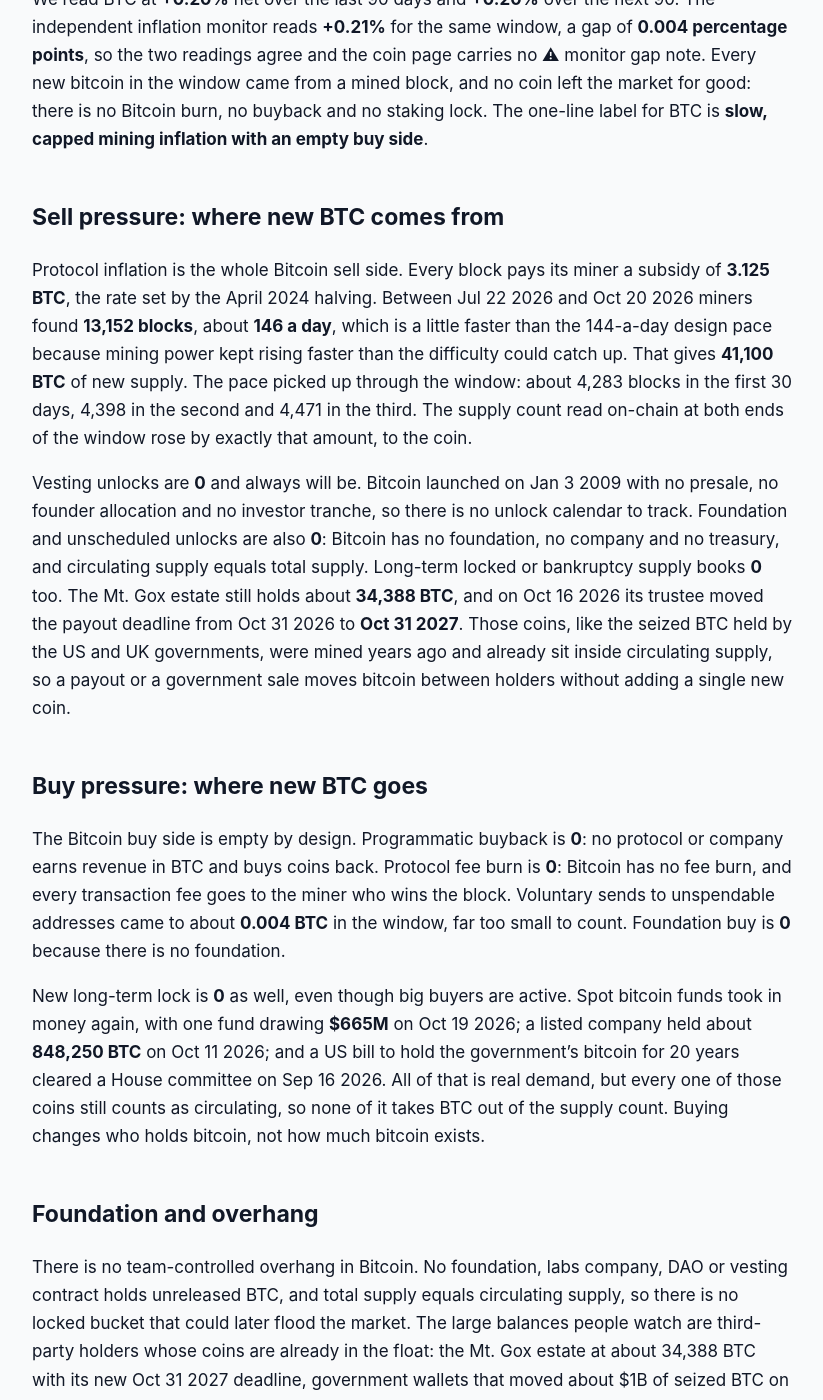
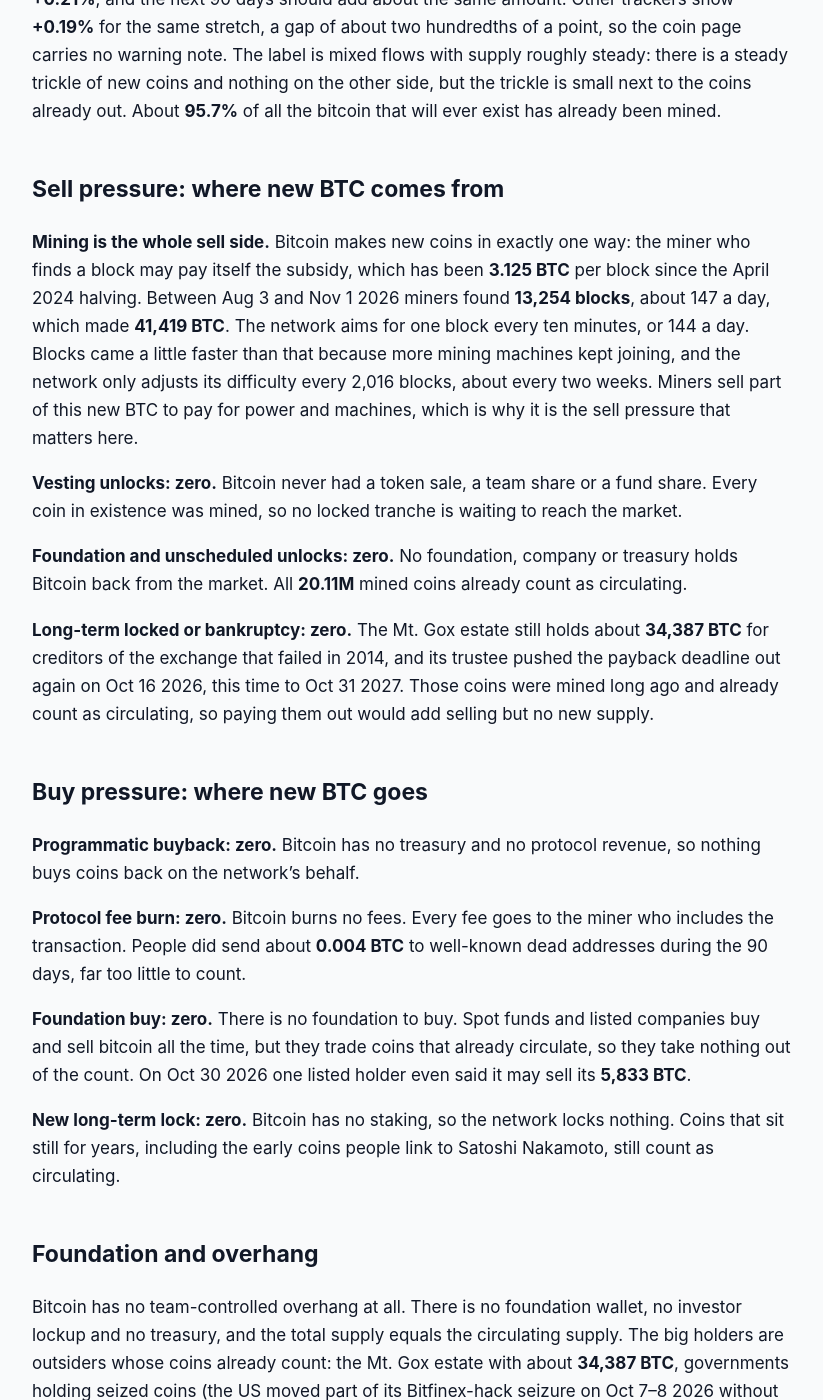
Before and after one commit to jeevansongmy-spec/mrnasdog-articles, a Jekyll site: the page built from crypto/btc-pressure-framework.md, in a window 1280 px wide and 1400 px high, scrolled down 574 px. Shown: the whole window, without its empty margins (228-1051 px from the left). Built offline with Jekyll 4.4.1, drawn with Linux system fonts in a browser that asks for light colours; some of the changed text lies outside the part shown.

Commit message:
publish: crypto/btc-pressure-framework

```diff
--- a/crypto/btc-pressure-framework.md
+++ b/crypto/btc-pressure-framework.md
@@ -1,6 +1,6 @@
 ---
-title:         "BTC Inflation Analysis · October 2026 · Mixed flows · supply roughly steady"
-description:   "BTC supply is roughly steady: miners got 41,100 new BTC in 90 days at 3.125 a block, with no burn or buyback. Net +0.20%, the same next, under a 21M cap."
+title:         "BTC Inflation Analysis · November 2026 · Mixed flows · supply roughly steady"
+description:   "BTC supply is roughly steady: miners got 41,419 new BTC in 90 days at 3.125 a block, with no burn or buyback. Net +0.21%, the same next, under a 21M cap."
 canonical_url: "https://mrnasdog.com/research/btc/inflation"
 tags:          ["crypto", "btc", "bitcoin", "proof-of-work"]
 published:     true
@@ -11,52 +11,58 @@ published:     true
 This is the long supply read. For the signal, the price drivers and the questions people ask about Bitcoin, see [mrnasdog.com/research/btc](https://mrnasdog.com/research/btc).
 
 
-# BTC Inflation Analysis · October 2026 · Mixed flows · supply roughly steady
+# BTC Inflation Analysis · November 2026 · Mixed flows · supply roughly steady
 
-Bitcoin supply grows by a small, fixed trickle and nothing ever shrinks it. In the 90 days to Oct 20 2026, BTC miners were paid **41,100 BTC** in new coins, while buybacks, fee burns and locks removed **0 BTC**, so net supply rose **+0.20%**, and the MrNasDog Pressure Framework projects the same **+0.20%** for the next 90 days. With **20.10M** of the **21M** hard cap already mined, the Bitcoin halving schedule, not any team or treasury, decides how much new BTC reaches the market.
+Bitcoin supply is roughly steady. The only source of new BTC is the block subsidy: every block pays its miner **3.125 BTC**, and the total can never pass **21M**. From Aug 3 to Nov 1 2026 miners received **41,419 BTC**, while nothing was burned or bought back, so supply grew **+0.21%** in 90 days. Other trackers read **+0.19%**, close to our figure, and the next 90 days should look the same.
 
 ## The verdict, in one paragraph
 
-We read BTC at **+0.20%** net over the last 90 days and **+0.20%** over the next 90. The independent inflation monitor reads **+0.21%** for the same window, a gap of **0.004 percentage points**, so the two readings agree and the coin page carries no ⚠ monitor gap note. Every new bitcoin in the window came from a mined block, and no coin left the market for good: there is no Bitcoin burn, no buyback and no staking lock. The one-line label for BTC is **slow, capped mining inflation with an empty buy side**.
+Bitcoin added **41,419 BTC** to a supply of **20.11M** BTC in the 90 days to Nov 1 2026, a net rise of **+0.21%**, and the next 90 days should add about the same amount. Other trackers show **+0.19%** for the same stretch, a gap of about two hundredths of a point, so the coin page carries no warning note. The label is mixed flows with supply roughly steady: there is a steady trickle of new coins and nothing on the other side, but the trickle is small next to the coins already out. About **95.7%** of all the bitcoin that will ever exist has already been mined.
 
 ## Sell pressure: where new BTC comes from
 
-Protocol inflation is the whole Bitcoin sell side. Every block pays its miner a subsidy of **3.125 BTC**, the rate set by the April 2024 halving. Between Jul 22 2026 and Oct 20 2026 miners found **13,152 blocks**, about **146 a day**, which is a little faster than the 144-a-day design pace because mining power kept rising faster than the difficulty could catch up. That gives **41,100 BTC** of new supply. The pace picked up through the window: about 4,283 blocks in the first 30 days, 4,398 in the second and 4,471 in the third. The supply count read on-chain at both ends of the window rose by exactly that amount, to the coin.
+**Mining is the whole sell side.** Bitcoin makes new coins in exactly one way: the miner who finds a block may pay itself the subsidy, which has been **3.125 BTC** per block since the April 2024 halving. Between Aug 3 and Nov 1 2026 miners found **13,254 blocks**, about 147 a day, which made **41,419 BTC**. The network aims for one block every ten minutes, or 144 a day. Blocks came a little faster than that because more mining machines kept joining, and the network only adjusts its difficulty every 2,016 blocks, about every two weeks. Miners sell part of this new BTC to pay for power and machines, which is why it is the sell pressure that matters here.
 
-Vesting unlocks are **0** and always will be. Bitcoin launched on Jan 3 2009 with no presale, no founder allocation and no investor tranche, so there is no unlock calendar to track. Foundation and unscheduled unlocks are also **0**: Bitcoin has no foundation, no company and no treasury, and circulating supply equals total supply. Long-term locked or bankruptcy supply books **0** too. The Mt. Gox estate still holds about **34,388 BTC**, and on Oct 16 2026 its trustee moved the payout deadline from Oct 31 2026 to **Oct 31 2027**. Those coins, like the seized BTC held by the US and UK governments, were mined years ago and already sit inside circulating supply, so a payout or a government sale moves bitcoin between holders without adding a single new coin.
+**Vesting unlocks: zero.** Bitcoin never had a token sale, a team share or a fund share. Every coin in existence was mined, so no locked tranche is waiting to reach the market.
+
+**Foundation and unscheduled unlocks: zero.** No foundation, company or treasury holds Bitcoin back from the market. All **20.11M** mined coins already count as circulating.
+
+**Long-term locked or bankruptcy: zero.** The Mt. Gox estate still holds about **34,387 BTC** for creditors of the exchange that failed in 2014, and its trustee pushed the payback deadline out again on Oct 16 2026, this time to Oct 31 2027. Those coins were mined long ago and already count as circulating, so paying them out would add selling but no new supply.
 
 ## Buy pressure: where new BTC goes
 
-The Bitcoin buy side is empty by design. Programmatic buyback is **0**: no protocol or company earns revenue in BTC and buys coins back. Protocol fee burn is **0**: Bitcoin has no fee burn, and every transaction fee goes to the miner who wins the block. Voluntary sends to unspendable addresses came to about **0.004 BTC** in the window, far too small to count. Foundation buy is **0** because there is no foundation.
+**Programmatic buyback: zero.** Bitcoin has no treasury and no protocol revenue, so nothing buys coins back on the network's behalf.
 
-New long-term lock is **0** as well, even though big buyers are active. Spot bitcoin funds took in money again, with one fund drawing **$665M** on Oct 19 2026; a listed company held about **848,250 BTC** on Oct 11 2026; and a US bill to hold the government's bitcoin for 20 years cleared a House committee on Sep 16 2026. All of that is real demand, but every one of those coins still counts as circulating, so none of it takes BTC out of the supply count. Buying changes who holds bitcoin, not how much bitcoin exists.
+**Protocol fee burn: zero.** Bitcoin burns no fees. Every fee goes to the miner who includes the transaction. People did send about **0.004 BTC** to well-known dead addresses during the 90 days, far too little to count.
+
+**Foundation buy: zero.** There is no foundation to buy. Spot funds and listed companies buy and sell bitcoin all the time, but they trade coins that already circulate, so they take nothing out of the count. On Oct 30 2026 one listed holder even said it may sell its **5,833 BTC**.
+
+**New long-term lock: zero.** Bitcoin has no staking, so the network locks nothing. Coins that sit still for years, including the early coins people link to Satoshi Nakamoto, still count as circulating.
 
 ## Foundation and overhang
 
-There is no team-controlled overhang in Bitcoin. No foundation, labs company, DAO or vesting contract holds unreleased BTC, and total supply equals circulating supply, so there is no locked bucket that could later flood the market. The large balances people watch are third-party holders whose coins are already in the float: the Mt. Gox estate at about 34,388 BTC with its new Oct 31 2027 deadline, government wallets that moved about $1B of seized BTC on Oct 7–8 2026 with no sale confirmed, the UK's 61,245 seized BTC, corporate treasuries and early wallets that have not moved in a decade. We re-check the supply split at every rebuild. If a part of supply ever showed up outside circulating supply and then began to flow out, that outflow would enter the Foundation and unscheduled unlocks row at the next refresh.
+Bitcoin has no team-controlled overhang at all. There is no foundation wallet, no investor lockup and no treasury, and the total supply equals the circulating supply. The big holders are outsiders whose coins already count: the Mt. Gox estate with about **34,387 BTC**, governments holding seized coins (the US moved part of its Bitfinex-hack seizure on Oct 7–8 2026 without a confirmed sale), and the hacker behind the Oct 29 2026 Binance theft, who took about **18,270 BTC** that no one can freeze. Any of them could sell, and that would weigh on price, but none of it is new supply.
 
 ## How BTC compares to other proof-of-work chains
 
-Among proof-of-work coins, Bitcoin sits at the strict end. Its 21M cap and its halving every 210,000 blocks are written into the protocol, so BTC inflation falls by half roughly every four years and heads toward zero. Bitcoin Cash and Bitcoin SV copied the same 21M cap and halving schedule, so their supply curves match Bitcoin's in shape. Litecoin uses the same halving idea on a larger 84M cap with faster blocks. None of these chains burns fees, so for all of them the sell side is the block subsidy and the buy side is close to empty.
-
-The contrast is sharper with uncapped designs. Dogecoin pays a fixed 10,000 DOGE per block forever, with no cap and no halving, so its new supply never shrinks in coin terms. Monero ended its main emission and now pays a permanent tail of 0.6 XMR per block, choosing a small endless issuance to keep paying miners. Ethereum left proof-of-work and now pays validators while burning part of every fee, so its net supply can rise or fall. Bitcoin has none of these levers: no tail emission, no burn and no governance vote that can change the cap, which is why BTC inflation is the most predictable number in crypto.
+Bitcoin follows the classic proof-of-work design: a fixed subsidy per block that halves every 210,000 blocks, a hard cap and no burn. Litecoin copies that design with a larger cap of 84M and faster blocks, so the shape of its supply curve is the same while its halving clock runs on a different date. Zcash also halves on Bitcoin's model and keeps a 21M cap, but part of its newer design sends block rewards to development funds rather than only to miners. Dogecoin is the odd one out among the big proof-of-work coins: it pays a flat 10,000 DOGE a block forever with no cap, so its new supply never shrinks. Next to these, Bitcoin sits at the strict end, with the slowest and most predictable path to a final supply.
 
 ## What to watch in the next 90 days
 
-The Mt. Gox estate is the largest single BTC balance tied to a deadline, now **Oct 31 2027**; any payouts before then move coins between holders but can still bring selling headlines.
+**Block pace through Jan 30 2027.** If mining machines keep joining or leave in big numbers, the count drifts a few percent above or below the **41,419 BTC** we expect, but the subsidy itself cannot change.
 
-US government wallets moved about $1B of seized bitcoin on Oct 7–8 2026; a confirmed sale would add selling into the market without changing BTC supply.
+**Mt. Gox estate wallets.** The trustee now has until Oct 31 2027. A move of the **34,387 BTC** to exchanges would add selling, not supply.
 
-The US bill to hold federal bitcoin for 20 years still needs a House floor vote and the Senate; if it passes, a large block of BTC would be held long term, but those coins stay in the supply count.
+**The Binance hacker's 18,270 BTC.** Stolen on Oct 29 2026 and not freezable. If those coins are sold, that is selling pressure on price; the supply count stays the same.
 
-BIP-361, a draft proposal to freeze coins in addresses exposed to future quantum computers, is under debate among developers; it is a draft only, and any freeze would need wide support from the network.
+**Quantum freeze debate.** A draft plan published in April 2026 would give owners of old address types five years to move their coins before freezing them. It has no activation date, so it changes nothing this quarter.
 
-Block pace: if mining power keeps rising, blocks keep arriving a little faster than 144 a day and new supply runs slightly above the design rate until difficulty catches up. The next Bitcoin halving, at block 1,050,000 around April 2028, is outside this window.
+**Next halving, around April 2028.** Block 1,050,000 cuts the subsidy to **1.5625 BTC**. It is well outside this window but sets the next big step down in new supply.
 
 ## Summary
 
-Bitcoin supply grew **+0.20%** in the 90 days to Oct 20 2026, all of it the **41,100 BTC** paid to miners, and the MrNasDog Pressure Framework projects the same **+0.20%** for the next 90 days. BTC has no vesting, no foundation, no burn and no buyback, so the halving schedule alone sets its inflation, and the next halving around April 2028 will cut new supply in half. The key risk is selling by large holders such as the Mt. Gox estate or governments, which moves existing coins rather than creating new ones. The ceiling is fixed: **20.10M** of **21M** BTC are already mined.
+Bitcoin's only new supply is the miner subsidy, which made **41,419 BTC** between Aug 3 and Nov 1 2026. Nothing on the network burns, buys back or locks BTC, so supply grew **+0.21%** in 90 days, with about the same expected next. Large holders such as the Mt. Gox estate and the Binance hacker can add selling, but their coins already count as circulating. The next real change in Bitcoin's supply is the halving around April 2028.
 
 ---
 
-*MrNasDog Pressure Framework analysis of BTC, Metric 1 — Inflation. Data + explanation only. Not financial advice. Checked Oct 20 2026.*
+*MrNasDog Pressure Framework analysis of BTC, Metric 1 — Inflation. Data + explanation only. Not financial advice. Checked Nov 1 2026.*
```
